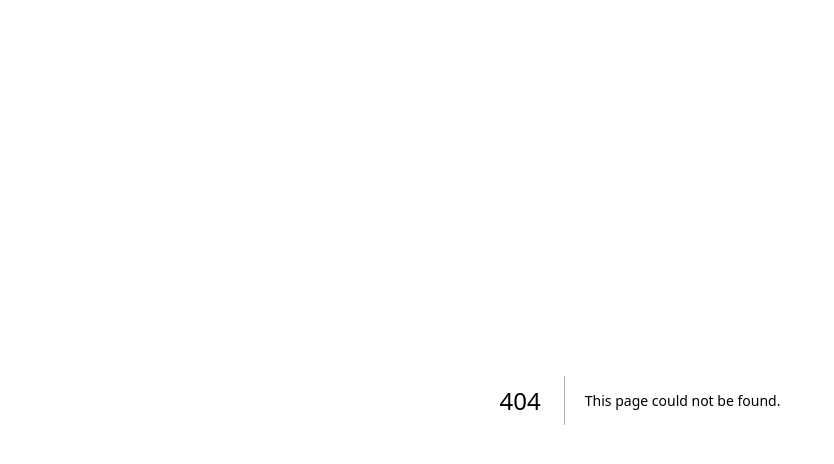
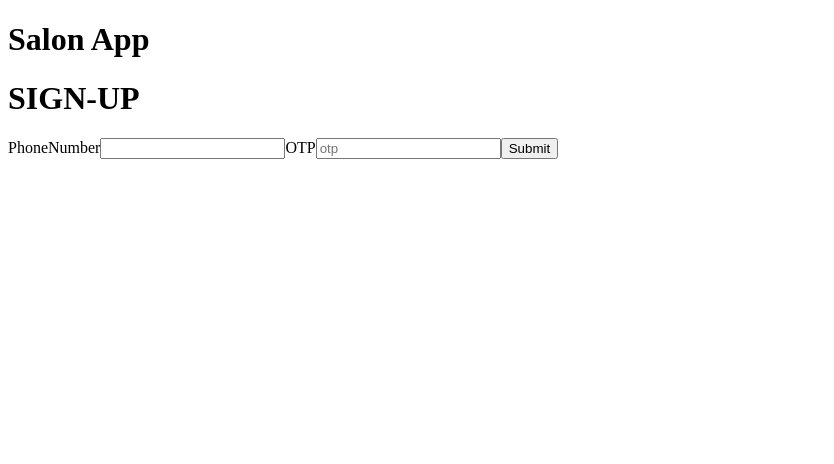
Before and after one commit to ruthvikthimmoji/salonapp, a Next.js app: page /signup in a window 1280 px wide. Before the commit this address had no page. Shown: the top 464 px of the page, without its empty margins (0-834 px from the left). Built offline with nearby package versions, Linux system fonts and the light colour scheme.

Commit message:
signup page updated

```diff
--- /dev/null
+++ b/app/signup/page.tsx
@@ -0,0 +1,37 @@
+"use client";
+import React, { useState } from 'react'
+
+const signUp = () => {
+
+  const [phone, setPhone] = useState('');
+  const handlePhoneChange = (event: any) => {
+    setPhone(event.target.value);
+  };
+
+  function createUser(event: any){
+    event.preventDefault();
+    // console.log(phone);
+    // redirect to profile page
+  }
+
+  return (
+    <div>
+    <h1>Salon App</h1>
+      <h1>SIGN-UP</h1>
+      <div className='container'>
+      <form onSubmit={createUser}>
+          {/* <label htmlFor="email">Email</label> */}
+          {/* <input type="email" id="email" name="email" placeholder="email"/> */}
+          <label htmlFor="Phone Number">PhoneNumber</label>
+          <input type='tel' id='phone' name='Phone Number' value={phone} onChange={handlePhoneChange}></input>
+          <label htmlFor="otp">OTP</label>
+          <input type="number" id='otp' name='otp' placeholder='otp'/>
+          {/* <input type="checkbox" id="checkbox" name="checkbox"/> */}
+          <button type="submit">Submit</button>
+      </form>
+      </div>
+  </div>
+)
+}
+
+export default signUp
```
Also changed, not shown: app/login/page.tsx (+4 -10 lines), app/signin/page.tsx (deleted, +0 -26 lines).
